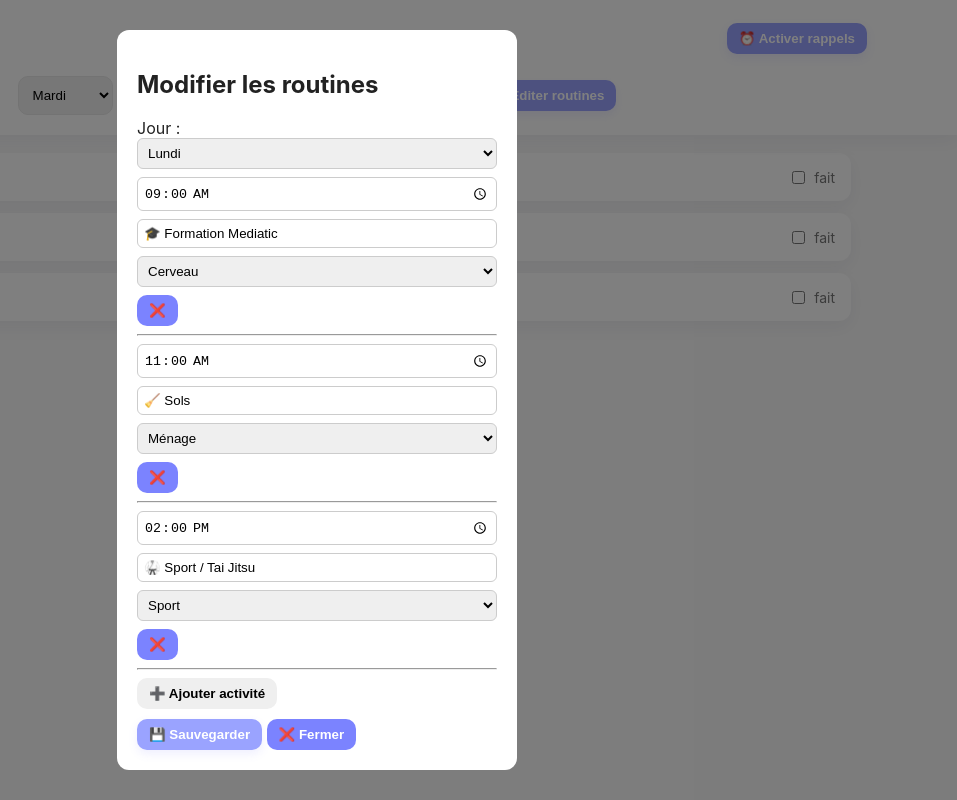
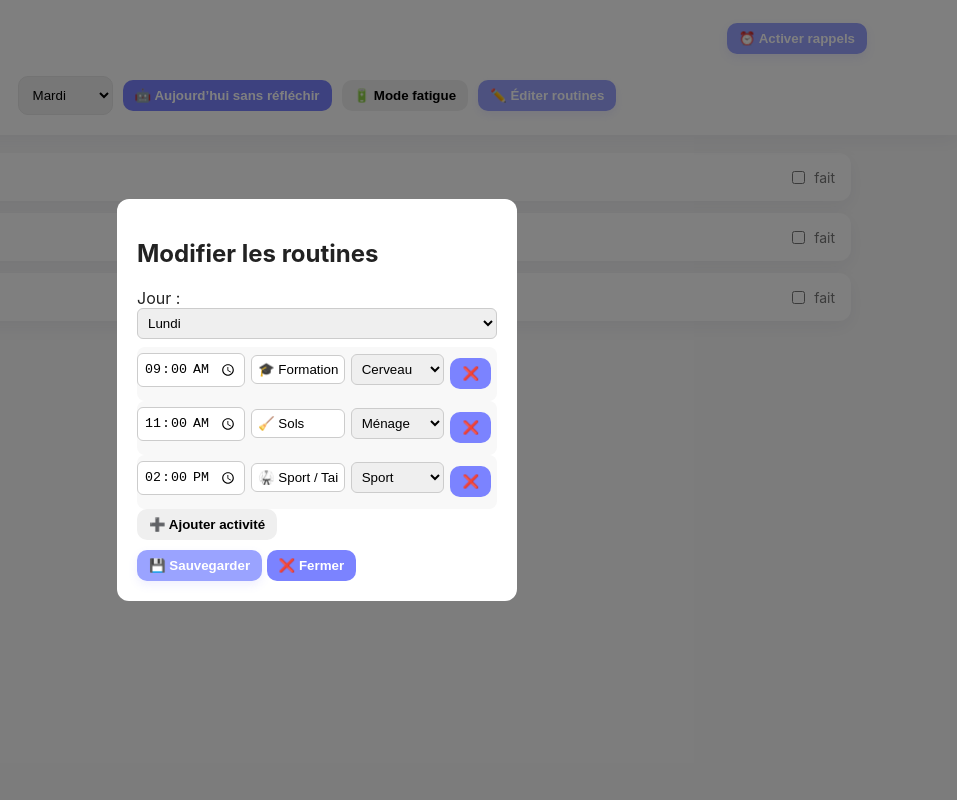
Before and after one commit to CreaSoley/routine, a plain HTML site: page index.html in a window 1280 px wide. Both pictures are taken after a click on the button "✏️ Éditer routines". Shown: the full height of the page, 323-1280 px from the left. Drawn offline with Linux system fonts and the light colour scheme.

Commit message:
Update style.css

```diff
--- a/style.css
+++ b/style.css
@@ -330,3 +330,28 @@
   border-radius:6px;
   border:1px solid #ccc;
 }
+.routine-edit-row {
+  display: flex;
+  align-items: center;
+  gap: 6px;
+  padding: 6px 0;
+  cursor: grab;
+  background: #f8f8f8;
+  border-radius: 8px;
+}
+
+.routine-edit-row.dragging {
+  opacity: 0.5;
+  background: #e0e0ff;
+}
+
+.routine-edit-row input,
+.routine-edit-row select {
+  flex: 1;
+}
+
+.routine-edit-row hr {
+  border: none;
+  border-top: 1px solid #ddd;
+  margin: 4px 0;
+}
```
